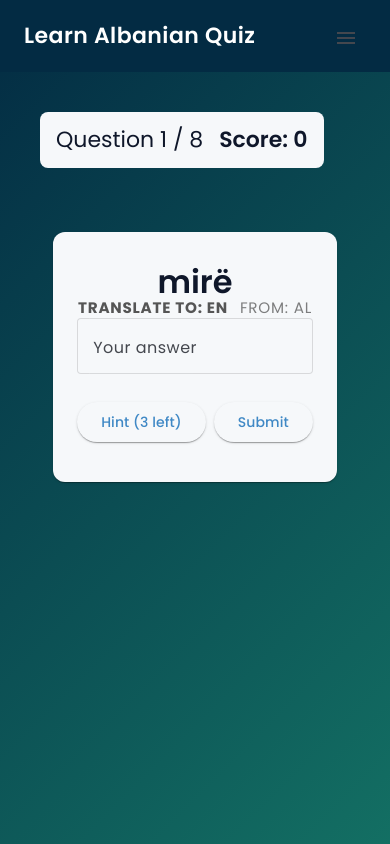
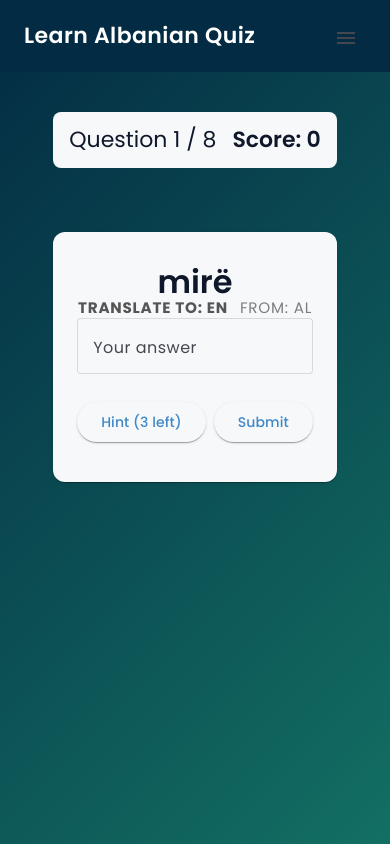
Before and after one commit to ashkam1201/learn-albanian-v2, an Angular app: page /play in a window 390 px wide. Built offline with nearby package versions, Linux system fonts and the light colour scheme.

Commit message:
align progress header with quiz-card in quiz-play-html

```diff
--- a/src/app/features/quiz/pages/quiz-play/quiz-play.scss
+++ b/src/app/features/quiz/pages/quiz-play/quiz-play.scss
@@ -6,6 +6,12 @@
 
 app-progress-header {
   align-self: flex-start;
+}
+
+@media (max-width: 600px) {
+  app-progress-header {
+    align-self: center;
+  }
 }
 
 .info-card {
```
